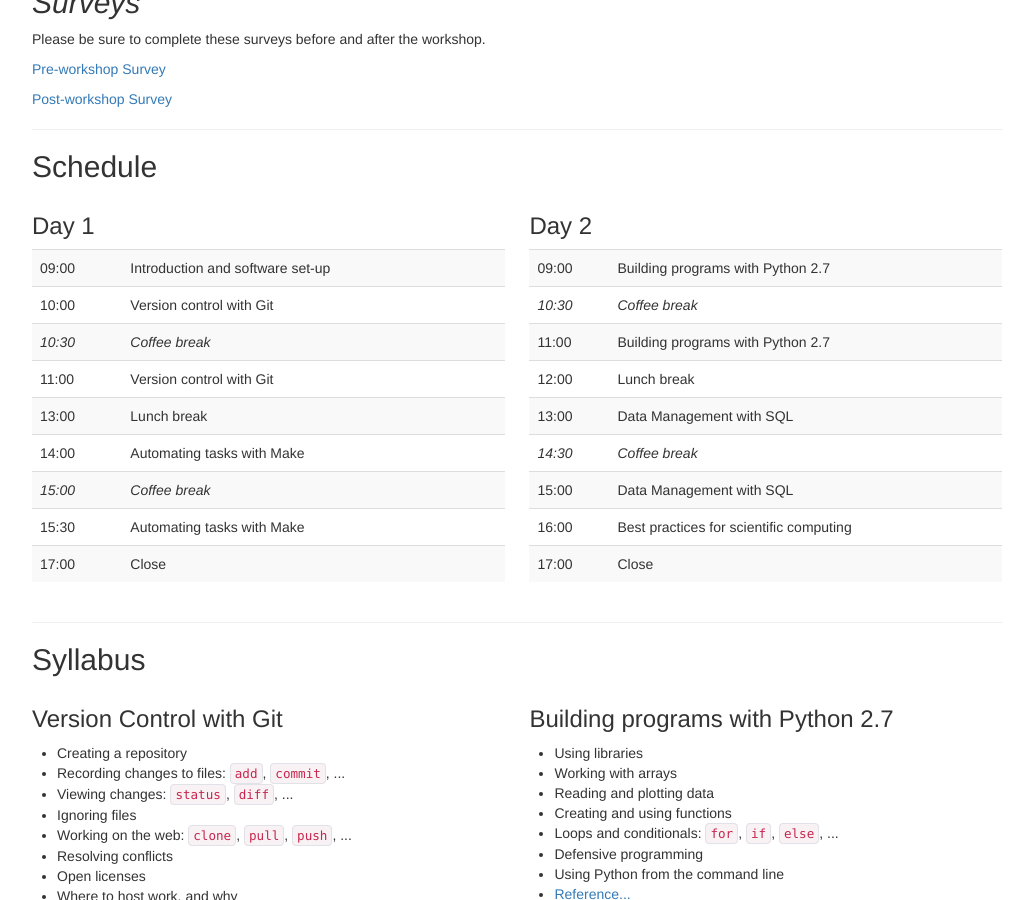
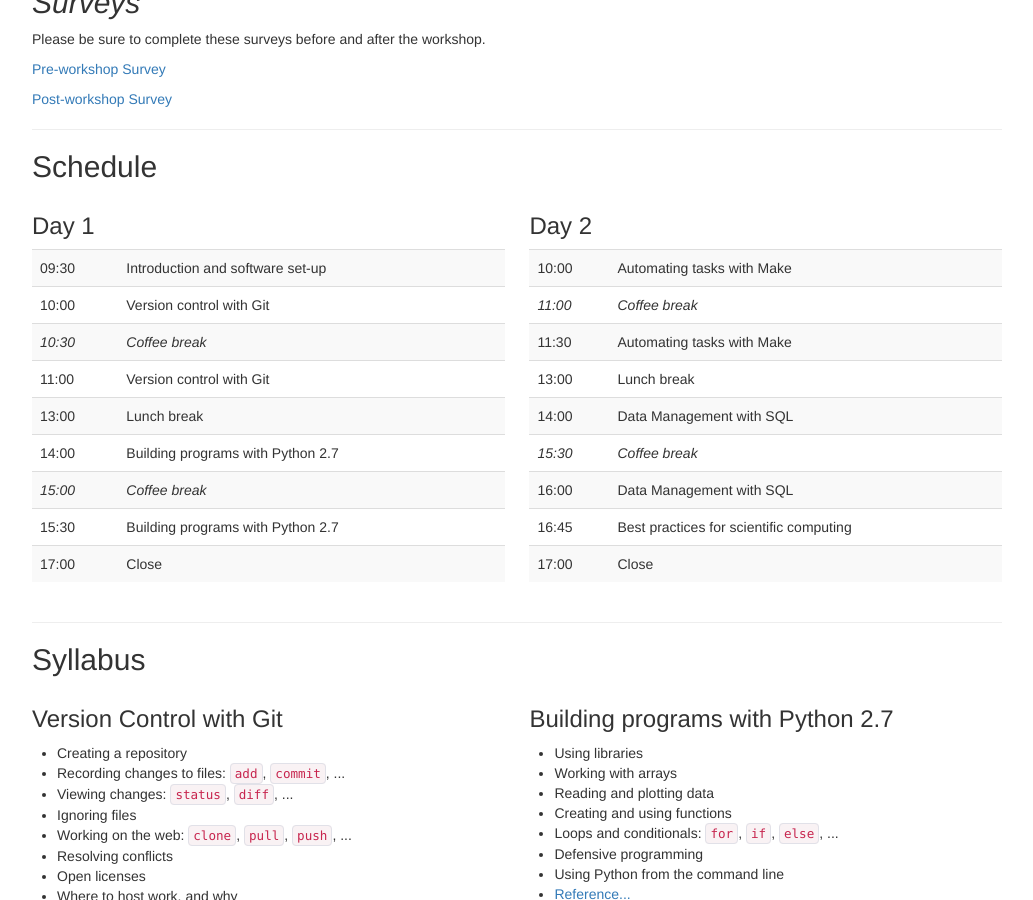
Before and after one commit to gperu/2016-06-09-Belfast, a Jekyll site: the page built from index.html, in a window 1280 px wide and 900 px high, scrolled down 1002 px. Shown: the whole window, without its empty margins (168-1201 px from the left). Built offline with Jekyll 4.4.1, drawn with Linux system fonts in a browser that asks for light colours.

Commit message:
Updated timetable

```diff
--- a/index.html
+++ b/index.html
@@ -127,28 +127,28 @@ href="https://hackpad.com/ARCHER-SWC-EPCC-Feb2016-p93Xj6LacO2">this page</a>.
   <div class="span6">
     <h3>Day 1</h3>
     <table class="table table-striped">
-      <tr> <td>09:00</td> <td>Introduction and software set-up</td> </tr>
+      <tr> <td>09:30</td> <td>Introduction and software set-up</td> </tr>
       <tr> <td>10:00</td> <td>Version control with Git</td> </tr>
       <tr> <td><em>10:30</em></td> <td><em>Coffee break</em></td> </tr>
       <tr> <td>11:00</td> <td>Version control with Git</td> </tr>
       <tr> <td>13:00</td> <td>Lunch break</td> </tr>
-      <tr> <td>14:00</td> <td>Automating tasks with Make</td> </tr>
+      <tr> <td>14:00</td> <td>Building programs with Python 2.7</td> </tr>
       <tr> <td><em>15:00</em></td> <td><em>Coffee break</em></td> </tr>
-      <tr> <td>15:30</td> <td>Automating tasks with Make</td> </tr>
+      <tr> <td>15:30</td> <td>Building programs with Python 2.7</td> </tr>
       <tr> <td>17:00</td> <td>Close</td> </tr>
     </table>
   </div>
   <div class="span6">
     <h3>Day 2</h3>
     <table class="table table-striped">
-      <tr> <td>09:00</td> <td>Building programs with Python 2.7</td> </tr>
-      <tr> <td><em>10:30</em></td> <td><em>Coffee break</em></td> </tr>
-      <tr> <td>11:00</td> <td>Building programs with Python 2.7</td> </tr>
-      <tr> <td>12:00</td> <td>Lunch break</td> </tr>
-      <tr> <td>13:00</td> <td>Data Management with SQL</td> </tr>
-      <tr> <td><em>14:30</em></td> <td><em>Coffee break</em></td> </tr>
-      <tr> <td>15:00</td> <td>Data Management with SQL</td> </tr>
-      <tr> <td>16:00</td> <td>Best practices for scientific computing</td> </tr>
+      <tr> <td>10:00</td> <td>Automating tasks with Make</td> </tr>
+      <tr> <td><em>11:00</em></td> <td><em>Coffee break</em></td> </tr>
+      <tr> <td>11:30</td> <td>Automating tasks with Make</td> </tr>
+      <tr> <td>13:00</td> <td>Lunch break</td> </tr>
+      <tr> <td>14:00</td> <td>Data Management with SQL</td> </tr>
+      <tr> <td><em>15:30</em></td> <td><em>Coffee break</em></td> </tr>
+      <tr> <td>16:00</td> <td>Data Management with SQL</td> </tr>
+      <tr> <td>16:45</td> <td>Best practices for scientific computing</td> </tr>
       <tr> <td>17:00</td> <td>Close</td> </tr>
     </table>
   </div>
```
